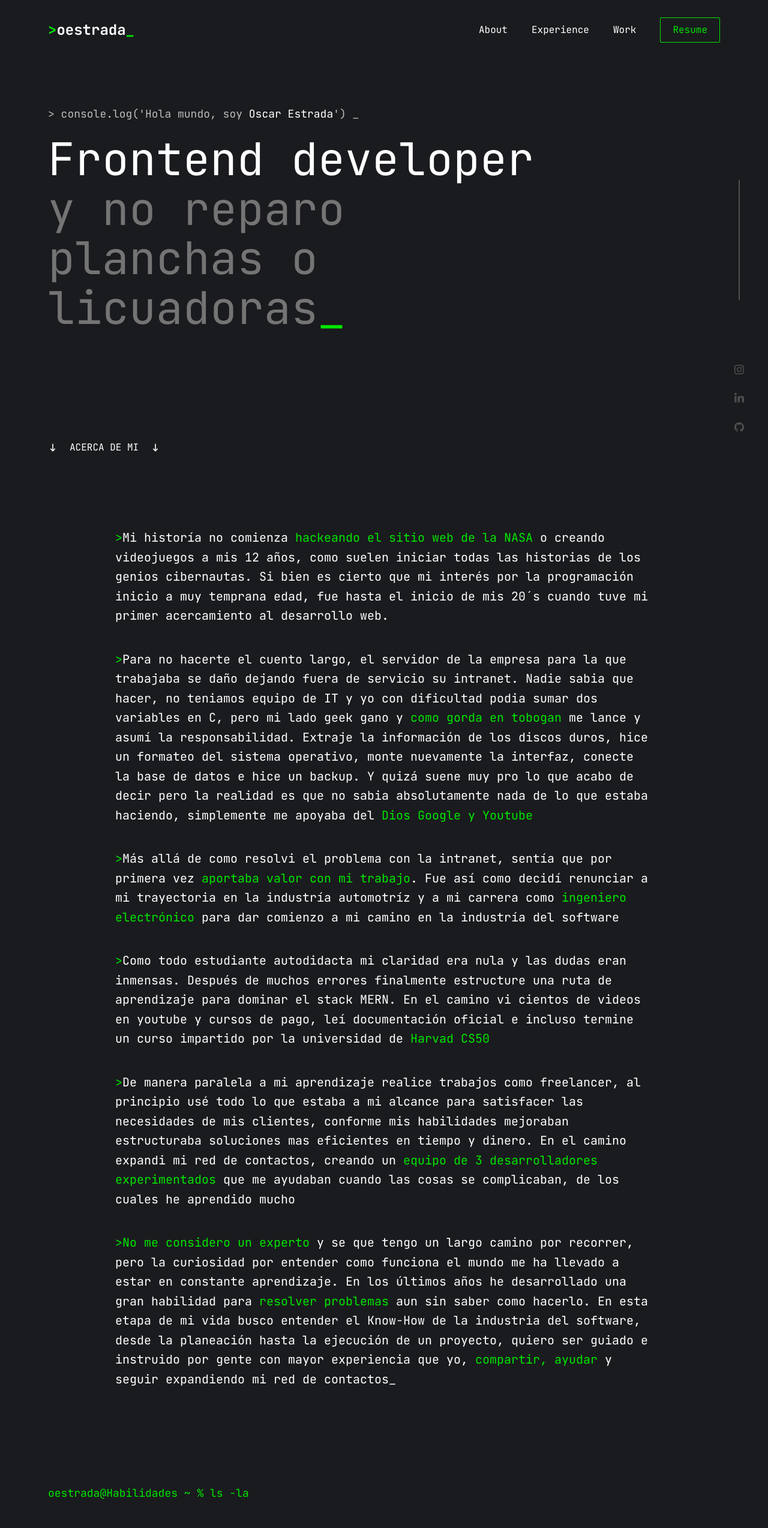
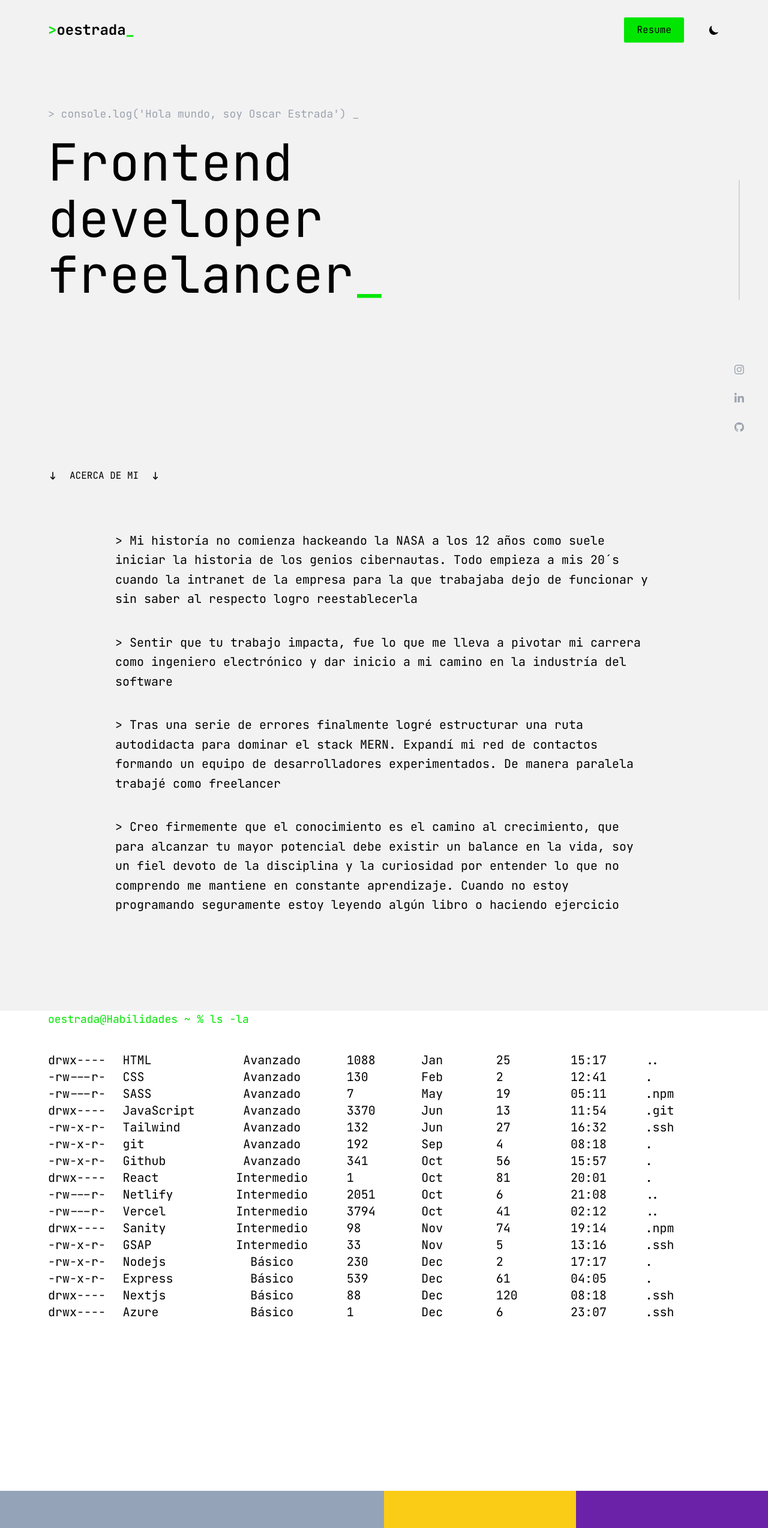
Before and after one commit to OscarStrada/portfolio-client, a React (Create React App) app: page / in a window 1280 px wide. Shown: the top 2547 px of the page at 60% size. Built offline with nearby package versions, Linux system fonts and the light colour scheme.

Commit message:
dark and light mode added

```diff
--- a/src/App.js
+++ b/src/App.js
@@ -1,5 +1,9 @@
 import { AppRouter } from './routers/AppRouter';
 
 export default function App() {
-  return <AppRouter />;
+  return (
+    <div>
+      <AppRouter />;
+    </div>
+  );
 }
--- a/src/components/AboutMe.js
+++ b/src/components/AboutMe.js
@@ -2,76 +2,39 @@ import React from 'react';
 
 export const AboutMe = () => {
   return (
-    <div className="w-full min-h-screen px-5 md:px-48 md:pt-20 pb-28 md:pb-40 space-y-10">
+    <div className="w-full min-h-screen px-5 md:px-48 md:pt-20 pb-28 md:pb-40 space-y-10 bg-light-custom dark:bg-dark-custom dark:text-white">
       <p className="text-xl leading-relaxed">
-        <span className="text-green-custom">></span>
+        <span className="dark:text-green-custom">> </span>
         Mi historía no comienza{' '}
-        <span className="text-green-custom">
-          hackeando el sitio web de la NASA
+        <span className="dark:text-green-custom">
+          hackeando la NASA a los 12 años
         </span>{' '}
-        o creando videojuegos a mis 12 años, como suelen iniciar todas las
-        historias de los genios cibernautas. Si bien es cierto que mi interés
-        por la programación inicio a muy temprana edad, fue hasta el inicio de
-        mis 20´s cuando tuve mi primer acercamiento al desarrollo web.
+        como suele iniciar la historia de los genios cibernautas. Todo empieza a
+        mis 20´s cuando la intranet de la empresa para la que trabajaba dejo de
+        funcionar y sin saber al respecto logro reestablecerla
       </p>
       <p className="text-xl leading-relaxed">
-        <span className="text-green-custom">></span>
-        Para no hacerte el cuento largo, el servidor de la empresa para la que
-        trabajaba se daño dejando fuera de servicio su intranet. Nadie sabia que
-        hacer, no teniamos equipo de IT y yo con dificultad podia sumar dos
-        variables en C, pero mi lado geek gano y{' '}
-        <span className="text-green-custom">como gorda en tobogan</span> me
-        lance y asumí la responsabilidad. Extraje la información de los discos
-        duros, hice un formateo del sistema operativo, monte nuevamente la
-        interfaz, conecte la base de datos e hice un backup. Y quizá suene muy
-        pro lo que acabo de decir pero la realidad es que no sabia absolutamente
-        nada de lo que estaba haciendo, simplemente me apoyaba del{' '}
-        <span className="text-green-custom">Dios Google y Youtube</span>
+        <span className="dark:text-green-custom">> </span>
+        Sentir que tu trabajo impacta, fue lo que me lleva a pivotar mi carrera
+        como ingeniero electrónico y dar inicio a mi camino en la industría del
+        software
       </p>
       <p className="text-xl leading-relaxed">
-        <span className="text-green-custom">></span>
-        Más allá de como resolvi el problema con la intranet, sentía que por
-        primera vez{' '}
-        <span className="text-green-custom">aportaba valor con mi trabajo</span>
-        . Fue así como decidí renunciar a mi trayectoria en la industría
-        automotríz y a mi carrera como{' '}
-        <span className="text-green-custom">ingeniero electrónico</span> para
-        dar comienzo a mi camino en la industría del software
+        <span className="dark:text-green-custom">> </span>
+        Tras una serie de errores finalmente logré estructurar una ruta{' '}
+        <span className="dark:text-green-custom">
+          autodidacta para dominar el stack MERN.
+        </span>{' '}
+        Expandí mi red de contactos formando un equipo de desarrolladores
+        experimentados. De manera paralela trabajé como freelancer
       </p>
       <p className="text-xl leading-relaxed">
-        <span className="text-green-custom">></span>
-        Como todo estudiante autodidacta mi claridad era nula y las dudas eran
-        inmensas. Después de muchos errores finalmente estructure una ruta de
-        aprendizaje para dominar el stack MERN. En el camino vi cientos de
-        videos en youtube y cursos de pago, leí documentación oficial e incluso
-        termine un curso impartido por la universidad de{' '}
-        <span className="text-green-custom">Harvad CS50</span>
-      </p>
-      <p className="text-xl leading-relaxed">
-        <span className="text-green-custom">></span>
-        De manera paralela a mi aprendizaje realice trabajos como freelancer, al
-        principio usé todo lo que estaba a mi alcance para satisfacer las
-        necesidades de mis clientes, conforme mis habilidades mejoraban
-        estructuraba soluciones mas eficientes en tiempo y dinero. En el camino
-        expandi mi red de contactos, creando un{' '}
-        <span className="text-green-custom">
-          equipo de 3 desarrolladores experimentados
-        </span>{' '}
-        que me ayudaban cuando las cosas se complicaban, de los cuales he
-        aprendido mucho
-      </p>
-      <p className="text-xl leading-relaxed">
-        <span className="text-green-custom">>No me considero un experto</span> y
-        se que tengo un largo camino por recorrer, pero la curiosidad por
-        entender como funciona el mundo me ha llevado a estar en constante
-        aprendizaje. En los últimos años he desarrollado una gran habilidad para
-        <span className="text-green-custom"> resolver problemas</span> aun sin
-        saber como hacerlo. En esta etapa de mi vida busco entender el Know-How
-        de la industria del software, desde la planeación hasta la ejecución de
-        un proyecto, quiero ser guiado e instruido por gente con mayor
-        experiencia que yo,{' '}
-        <span className="text-green-custom">compartir, ayudar</span> y seguir
-        expandiendo mi red de contactos_
+        <span className="dark:text-green-custom">> </span>
+        Creo firmemente que el conocimiento es el camino al crecimiento, que
+        para alcanzar tu mayor potencial debe existir un balance en la vida, soy
+        un fiel devoto de la disciplina y la curiosidad por entender lo que no
+        comprendo me mantiene en constante aprendizaje. Cuando no estoy
+        programando seguramente estoy leyendo algún libro o haciendo ejercicio
       </p>
     </div>
   );
--- a/src/components/Banner.js
+++ b/src/components/Banner.js
@@ -3,21 +3,24 @@ import { HiArrowNarrowDown } from 'react-icons/hi';
 
 export const Banner = () => {
   return (
-    <div className="w-full min-h-screen px-5 md:px-20">
+    <div className="w-full min-h-screen px-5 md:px-20 bg-light-custom dark:bg-dark-custom">
       <div className="pt-44 space-y-5">
-        <p className="text-lg text-gray-lighter">
+        <p className="text-lg text-gray-400 dark:text-gray-lighter">
           > console.log('Hola mundo, soy
-          <span className="text-white"> Oscar Estrada</span>') _
+          <span className="dark:text-white"> Oscar Estrada</span>') _
         </p>
-        <h1 className="md:w-3/4 text-[40px] md:text-[75px] leading-custom whitespace-pre-line">
+        <h1 className="md:w-3/4 text-[40px] md:text-[85px] leading-custom whitespace-pre-line dark:text-white">
           Frontend developer{' '}
-          <span className="text-gray-light">
-            y no reparo planchas o licuadoras
-          </span>
+          <span className="dark:text-gray-light">freelancer</span>
           <span className="text-green-custom">_</span>
         </h1>
 
-        <div className="flex items-center space-x-5 pt-20 md:pt-40">
+        {/* <p className="md:w-2/3 text-lg text-gray-lighter pt-28">
+          Diseño y construyo interfaces web, enfocadas en la experiencia de
+          usuario. Me especializó en el stack MERN_
+        </p> */}
+
+        <div className="flex items-center space-x-5 pt-20 md:pt-64 dark:text-white">
           <HiArrowNarrowDown />
           <div className="uppercase">acerca de mi</div>
           <HiArrowNarrowDown />
--- a/src/components/Navbar.js
+++ b/src/components/Navbar.js
@@ -1,10 +1,31 @@
-import { useState } from 'react';
+import { useState, useEffect } from 'react';
 import { Outlet, Link } from 'react-router-dom';
-import { HiOutlineX, HiMenuAlt3 } from 'react-icons/hi';
+import { HiOutlineX, HiMenuAlt3, HiMoon, HiOutlineSun } from 'react-icons/hi';
 import { MovilMenu } from './MovilMenu';
 
 export const Navbar = () => {
   const [isMovilMenuOpen, setIsMovilMenuOpen] = useState(false);
+  const [theme, setTheme] = useState(null);
+
+  useEffect(() => {
+    if (window.matchMedia('(prefers-color-scheme: dark)').matches) {
+      setTheme('dark');
+    } else {
+      setTheme('light');
+    }
+  }, []);
+
+  useEffect(() => {
+    if (theme === 'dark') {
+      document.documentElement.classList.add('dark');
+    } else {
+      document.documentElement.classList.remove('dark');
+    }
+  }, [theme]);
+
+  const toggleTheme = () => {
+    setTheme(theme === 'dark' ? 'light' : 'dark');
+  };
 
   const toggleMenuMovil = () => {
     setIsMovilMenuOpen(!isMovilMenuOpen);
@@ -12,28 +33,26 @@ export const Navbar = () => {
 
   return (
     <>
-      <header className="w-full block fixed bg-dark-custom">
+      <header className="w-full block fixed bg-light-custom dark:bg-dark-custom">
         {/* Container */}
         <div className="flex items-center relative h-navbar-custom px-5 md:px-20">
           {/* Logo - navbar */}
-          <div className="font-bold text-2xl flex-0">
+          <div className="font-bold text-2xl flex-0 dark:text-white">
             <span className="text-green-custom">></span>oestrada
             <span className="text-green-custom">_</span>
           </div>
           {/* Navigation - navbar */}
           <nav className="flex-1">
             <ul className="hidden md:flex justify-end items-center space-x-10">
-              <li>
-                <Link to={'/'}>About</Link>
-              </li>
-              <li>
-                <Link to={'/'}>Experience</Link>
-              </li>
-              <li>
-                <Link to={'/'}>Work</Link>
-              </li>
-              <button className="border border-green-custom text-green-custom hover:bg-[#00e600] hover:text-black px-5 py-2 rounded-sm">
+              <button className="border border-green-custom bg-green-custom hover:bg-[#11dc11] dark:bg-transparent dark:text-green-custom dark:hover:bg-[#00e600] dark:hover:text-black px-5 py-2 rounded-sm">
                 <Link to={'/'}>Resume</Link>
+              </button>
+              <button onClick={toggleTheme}>
+                {theme === 'dark' ? (
+                  <HiOutlineSun className="text-xl dark:text-white" />
+                ) : (
+                  <HiMoon className="text-xl" />
+                )}
               </button>
             </ul>
           </nav>
--- a/src/components/ScrollBar.js
+++ b/src/components/ScrollBar.js
@@ -21,9 +21,9 @@ export const ScrollBar = () => {
   return (
     <div className="hidden md:flex flex-col fixed items-center top-[calc(50%-100px)] right-[40px] space-y-16">
       {/* Scrollbar */}
-      <div className="h-[var(--scrollbar-height)] w-[2px] flex rounded-2xl bg-complement">
+      <div className="h-[var(--scrollbar-height)] w-[2px] flex rounded-2xl bg-gray-300 dark:bg-complement">
         <div
-          className="bg-green-custom w-[2px] rounded-2xl"
+          className="bg-black dark:bg-green-custom w-[2px] rounded-2xl"
           style={{ height: `${scrollBar}%` }}
         ></div>
       </div>
@@ -35,13 +35,13 @@ export const ScrollBar = () => {
           target="_blank"
           rel="noreferrer"
         >
-          <BsInstagram className="h-7 fill-[var(--gray-color-dark)] hover:fill-[var(--green-color)]" />
+          <BsInstagram className="h-7 fill-gray-400 hover:fill-black dark:fill-[var(--gray-color-dark)] dark:hover:fill-[var(--green-color)]" />
         </a>
         <a href="#" target="_blank" rel="noreferrer">
-          <FaLinkedinIn className="h-7 fill-[var(--gray-color-dark)] hover:fill-[var(--green-color)]" />
+          <FaLinkedinIn className="h-7 fill-gray-400 hover:fill-black dark:fill-[var(--gray-color-dark)] dark:hover:fill-[var(--green-color)]" />
         </a>
         <a href="https://github.com/Khutz" target="_blank" rel="noreferrer">
-          <BsGithub className="h-7 fill-[var(--gray-color-dark)] hover:fill-[var(--green-color)]" />
+          <BsGithub className="h-7 fill-gray-400 hover:fill-black dark:fill-[var(--gray-color-dark)] dark:hover:fill-[var(--green-color)]" />
         </a>
       </div>
     </div>
--- a/src/components/Skills.js
+++ b/src/components/Skills.js
@@ -8,24 +8,24 @@ export const Skills = () => {
       </h2>
       <div className="w-full flex md:grid md:grid-cols-9">
         <div className="hidden md:block">
-          <p className="text-xl leading-relaxed">drwx----</p>
-          <p className="text-xl leading-relaxed">-rw---r-</p>
-          <p className="text-xl leading-relaxed">-rw---r-</p>
-          <p className="text-xl leading-relaxed">drwx----</p>
-          <p className="text-xl leading-relaxed">-rw-x-r-</p>
-          <p className="text-xl leading-relaxed">-rw-x-r-</p>
-          <p className="text-xl leading-relaxed">-rw-x-r-</p>
-          <p className="text-xl leading-relaxed">drwx----</p>
-          <p className="text-xl leading-relaxed">-rw---r-</p>
-          <p className="text-xl leading-relaxed">-rw---r-</p>
-          <p className="text-xl leading-relaxed">drwx----</p>
-          <p className="text-xl leading-relaxed">-rw-x-r-</p>
-          <p className="text-xl leading-relaxed">-rw-x-r-</p>
-          <p className="text-xl leading-relaxed">-rw-x-r-</p>
-          <p className="text-xl leading-relaxed">drwx----</p>
-          <p className="text-xl leading-relaxed">drwx----</p>
+          <p className="md:text-xl leading-relaxed">drwx----</p>
+          <p className="md:text-xl leading-relaxed">-rw---r-</p>
+          <p className="md:text-xl leading-relaxed">-rw---r-</p>
+          <p className="md:text-xl leading-relaxed">drwx----</p>
+          <p className="md:text-xl leading-relaxed">-rw-x-r-</p>
+          <p className="md:text-xl leading-relaxed">-rw-x-r-</p>
+          <p className="md:text-xl leading-relaxed">-rw-x-r-</p>
+          <p className="md:text-xl leading-relaxed">drwx----</p>
+          <p className="md:text-xl leading-relaxed">-rw---r-</p>
+          <p className="md:text-xl leading-relaxed">-rw---r-</p>
+          <p className="md:text-xl leading-relaxed">drwx----</p>
+          <p className="md:text-xl leading-relaxed">-rw-x-r-</p>
+          <p className="md:text-xl leading-relaxed">-rw-x-r-</p>
+          <p className="md:text-xl leading-relaxed">-rw-x-r-</p>
+          <p className="md:text-xl leading-relaxed">drwx----</p>
+          <p className="md:text-xl leading-relaxed">drwx----</p>
         </div>
-        <div className="pr-2">
+        <div className="pr-2 md:pr-0">
           <p className="md:text-xl leading-relaxed">HTML</p>
           <p className="md:text-xl leading-relaxed">CSS</p>
           <p className="md:text-xl leading-relaxed">SASS</p>
@@ -43,7 +43,7 @@ export const Skills = () => {
           <p className="md:text-xl leading-relaxed">Nextjs</p>
           <p className="md:text-xl leading-relaxed">Azure</p>
         </div>
-        <div className="pr-2 col-start-3 col-end-5 text-center">
+        <div className="pr-2 md:pr-0 col-start-3 col-end-5 text-center">
           <p className="col-span-3 md:text-xl leading-relaxed">Avanzado</p>
           <p className="col-span-3 md:text-xl leading-relaxed">Avanzado</p>
           <p className="col-span-3 md:text-xl leading-relaxed">Avanzado</p>
@@ -97,7 +97,7 @@ export const Skills = () => {
           <p className="md:text-xl leading-relaxed">Dec</p>
           <p className="md:text-xl leading-relaxed">Dec</p>
         </div>
-        <div className="pr-2">
+        <div className="pr-2 md:pr-0">
           <p className="md:text-xl leading-relaxed">25</p>
           <p className="md:text-xl leading-relaxed">2</p>
           <p className="md:text-xl leading-relaxed">19</p>
@@ -115,7 +115,7 @@ export const Skills = () => {
           <p className="md:text-xl leading-relaxed">120</p>
           <p className="md:text-xl leading-relaxed">6</p>
         </div>
-        <div className="pr-2">
+        <div className="pr-2 md:pr-0">
           <p className="md:text-xl leading-relaxed">15:17</p>
           <p className="md:text-xl leading-relaxed">12:41</p>
           <p className="md:text-xl leading-relaxed">05:11</p>
--- a/src/index.css
+++ b/src/index.css
@@ -24,8 +24,6 @@ body {
   /* font-family: -apple-system, BlinkMacSystemFont, 'Segoe UI', 'Roboto', 'Oxygen',
     'Ubuntu', 'Cantarell', 'Fira Sans', 'Droid Sans', 'Helvetica Neue',
     sans-serif; */
-  background-color: var(--dark-color);
-  color: white;
   -webkit-font-smoothing: antialiased;
   -moz-osx-font-smoothing: grayscale;
 }
@@ -51,7 +49,15 @@ code {
   color: var(--green-color);
 }
 
+.dark .dark\:text-green-custom {
+  color: var(--green-color);
+}
+
 .text-dark-custom {
+  color: var(--dark-color);
+}
+
+.dark .dark\:text-dark-custom {
   color: var(--dark-color);
 }
 
@@ -59,7 +65,15 @@ code {
   color: var(--light-color);
 }
 
+.dark .dark\:text-light-custom {
+  color: var(--light-color);
+}
+
 .text-gray-lighter {
+  color: var(--gray-color-lighter);
+}
+
+.dark .dark\:text-gray-lighter {
   color: var(--gray-color-lighter);
 }
 
@@ -67,7 +81,15 @@ code {
   color: var(--gray-color-light);
 }
 
+.dark .dark\:text-gray-light {
+  color: var(--gray-color-light);
+}
+
 .text-gray-dark {
+  color: var(--gray-color-dark);
+}
+
+.dark .dark\:text-gray-dark {
   color: var(--gray-color-dark);
 }
 
@@ -79,7 +101,15 @@ code {
   background-color: var(--dark-color);
 }
 
+.dark .dark\:bg-dark-custom {
+  background-color: var(--dark-color);
+}
+
 .bg-light-custom {
+  background-color: var(--light-color);
+}
+
+.dark .dark\:bg-light-custom {
   background-color: var(--light-color);
 }
 
@@ -87,7 +117,15 @@ code {
   background-color: var(--green-color);
 }
 
+.dark .dark\:bg-green-custom {
+  background-color: var(--green-color);
+}
+
 .bg-complement {
+  background-color: var(--gray-color-dark);
+}
+
+.dark .dark\:bg-complement {
   background-color: var(--gray-color-dark);
 }
 
@@ -97,6 +135,10 @@ code {
 }
 
 .border-green-custom {
+  border-color: var(--green-color);
+}
+
+.dark .dark\:border-green-custom {
   border-color: var(--green-color);
 }
 
--- a/src/pages/Home.js
+++ b/src/pages/Home.js
@@ -1,6 +1,7 @@
 import React from 'react';
 import { AboutMe } from '../components/AboutMe';
 import { Banner } from '../components/Banner';
+import { Projects } from '../components/Projects';
 import { ScrollBar } from '../components/ScrollBar';
 import { Skills } from '../components/Skills';
 
@@ -13,6 +14,7 @@ export const Home = () => {
         <Banner />
         <AboutMe />
         <Skills />
+        <Projects />
       </main>
       {/* Footer */}
       <footer></footer>
--- a/tailwind.config.js
+++ b/tailwind.config.js
@@ -1,5 +1,6 @@
 module.exports = {
-  content: ["./src/**/*.{js,jsx,ts,tsx}"],
+  content: ['./src/**/*.{js,jsx,ts,tsx}'],
+  darkMode: 'class',
   theme: {
     extend: {},
   },
```
